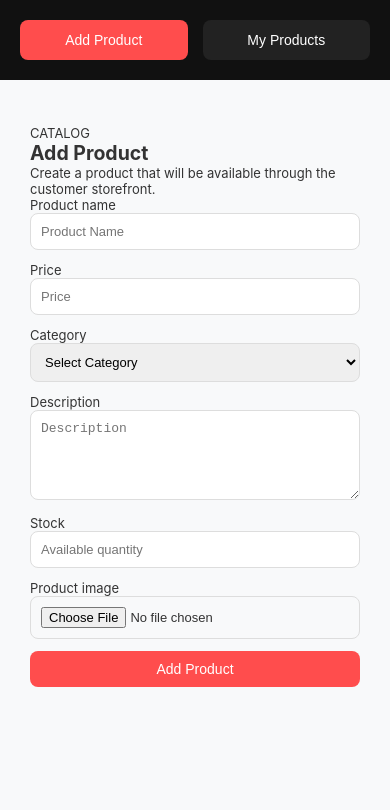
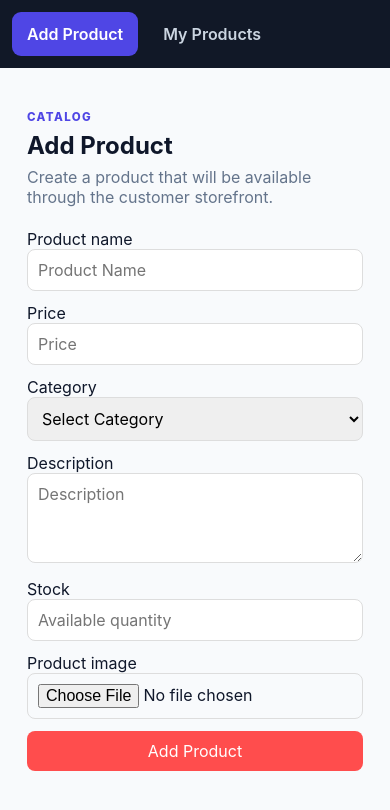
Before and after one commit to Manime016/ecomm, a React (Vite) app in the folder ecomm-admin/: page / in a window 390 px wide. Shown: the top 810 px of the page. Built offline with nearby package versions, Linux system fonts and the light colour scheme; no server answers.

Commit message:
style: unify admin dashboard visual system and responsive layout

```diff
--- a/ecomm-admin/src/App.css
+++ b/ecomm-admin/src/App.css
@@ -1,43 +1,97 @@
-/* ================= GLOBAL RESET ================= */
-
 * {
-  margin: 0;
-  padding: 0;
   box-sizing: border-box;
 }
 
-/* ================= BODY ================= */
+:root {
+  --admin-bg: #f8fafc;
+  --admin-surface: #ffffff;
+  --admin-border: #e2e8f0;
+  --admin-text: #0f172a;
+  --admin-muted: #64748b;
+  --admin-primary: #4f46e5;
+  --admin-danger: #dc2626;
+}
+
+html,
+body,
+#root {
+  min-height: 100%;
+}
 
 body {
-  font-family: -apple-system, BlinkMacSystemFont, "Segoe UI", Roboto,
-    Oxygen, Ubuntu, Cantarell, "Open Sans", "Helvetica Neue", sans-serif;
-  background-color: #f8f9fa;
-  color: #333;
+  margin: 0;
+  min-height: 100vh;
+  font-family: Inter, ui-sans-serif, system-ui, -apple-system, BlinkMacSystemFont, "Segoe UI", sans-serif;
+  background: var(--admin-bg);
+  color: var(--admin-text);
+  -webkit-font-smoothing: antialiased;
+}
+
+button,
+input,
+select,
+textarea {
+  font: inherit;
+}
+
+button:focus-visible,
+input:focus-visible,
+select:focus-visible,
+textarea:focus-visible {
+  outline: 3px solid rgb(79 70 229 / 0.25);
+  outline-offset: 2px;
+}
+
+.dashboard-wrapper {
+  display: flex;
   min-height: 100vh;
 }
 
-/* ================= APP ROOT ================= */
-
-#root {
-  min-height: 100vh;
+.dashboard-sidebar {
+  width: 240px;
+  flex: 0 0 240px;
+  background: #111827;
+  color: #fff;
+  padding: 24px 16px;
   display: flex;
   flex-direction: column;
+  gap: 10px;
 }
 
-/* ================= LINKS ================= */
-
-a {
-  text-decoration: none;
-  color: #ff4d4d;
-  font-weight: 500;
-  transition: 0.2s ease;
+.dashboard-sidebar h3 {
+  margin: 0 8px 18px;
+  font-size: 1.05rem;
 }
 
-a:hover {
-  opacity: 0.8;
+.dashboard-sidebar button {
+  width: 100%;
+  padding: 11px 14px;
+  border: 1px solid transparent;
+  border-radius: 9px;
+  background: transparent;
+  color: #cbd5e1;
+  cursor: pointer;
+  text-align: left;
+  font-weight: 600;
+  transition: background .2s ease, color .2s ease;
 }
 
-/* ================= SIMPLE NAV (Optional Future Use) ================= */
+.dashboard-sidebar button:hover {
+  background: #1f2937;
+  color: #fff;
+}
+
+.dashboard-sidebar button.active {
+  background: var(--admin-primary);
+  color: #fff;
+}
+
+.dashboard-content {
+  flex: 1;
+  min-width: 0;
+  padding: 28px;
+  background: var(--admin-bg);
+}
 
 .admin-nav {
   width: 100%;
@@ -49,78 +103,55 @@ a:hover {
   font-size: 14px;
 }
 
-/* ================= RESPONSIVE ================= */
-
-@media (max-width: 768px) {
-  body {
-    font-size: 14px;
-  }
-
-  .admin-nav {
-    padding: 0 20px;
-    font-size: 13px;
-  }
+a {
+  color: var(--admin-primary);
+  text-decoration: none;
 }
 
-@media (max-width: 480px) {
-  body {
-    font-size: 13px;
-  }
-
-  .admin-nav {
-    flex-direction: column;
-    gap: 10px;
-  }
-}
-/* ================= DASHBOARD ================= */
-
-.dashboard-wrapper {
-  display: flex;
-  min-height: 100vh;
+.page-heading {
+  margin-bottom: 22px;
 }
 
-/* Sidebar */
-.dashboard-sidebar {
-  width: 220px;
-  background: #111;
-  color: white;
-  padding: 20px;
-  display: flex;
-  flex-direction: column;
-  gap: 15px;
+.page-heading h2 {
+  margin: 0 0 6px;
+  font-size: clamp(1.5rem, 2vw, 2rem);
+  line-height: 1.2;
 }
 
-.dashboard-sidebar h3 {
-  margin-bottom: 20px;
+.page-heading p {
+  margin: 0;
+  color: var(--admin-muted);
+}
+
+.eyebrow {
+  margin-bottom: 8px !important;
+  color: var(--admin-primary) !important;
+  font-size: .72rem;
+  font-weight: 800;
+  letter-spacing: .12em;
+}
+
+.state-message {
+  padding: 32px;
+  border: 1px dashed var(--admin-border);
+  border-radius: 12px;
+  background: var(--admin-surface);
+  color: var(--admin-muted);
   text-align: center;
 }
 
-.dashboard-sidebar button {
-  background: #222;
-  color: white;
-  border: none;
-  padding: 12px;
-  border-radius: 8px;
-  cursor: pointer;
-  transition: 0.2s;
+.form-actions {
+  display: flex;
+  gap: 10px;
 }
 
-.dashboard-sidebar button:hover {
-  background: #333;
+.button-secondary {
+  background: #475569 !important;
 }
 
-.dashboard-sidebar button.active {
-  background: #ff4d4d;
+.button-danger {
+  background: var(--admin-danger) !important;
 }
-
-/* Content */
-.dashboard-content {
-  flex: 1;
-  padding: 20px;
-  background: #f8f9fa;
-}
-
-/* ================= RESPONSIVE ================= */
 
 @media (max-width: 768px) {
   .dashboard-wrapper {
@@ -129,15 +160,34 @@ a:hover {
 
   .dashboard-sidebar {
     width: 100%;
+    flex: none;
     flex-direction: row;
-    justify-content: space-around;
+    align-items: center;
+    overflow-x: auto;
+    padding: 12px;
   }
 
   .dashboard-sidebar h3 {
     display: none;
   }
 
+  .dashboard-sidebar button {
+    width: auto;
+    min-width: max-content;
+    text-align: center;
+  }
+
   .dashboard-content {
-    padding: 15px;
+    padding: 18px;
   }
 }
+
+@media (max-width: 480px) {
+  .dashboard-content {
+    padding: 12px;
+  }
+
+  .form-actions {
+    flex-direction: column;
+  }
+}
```
